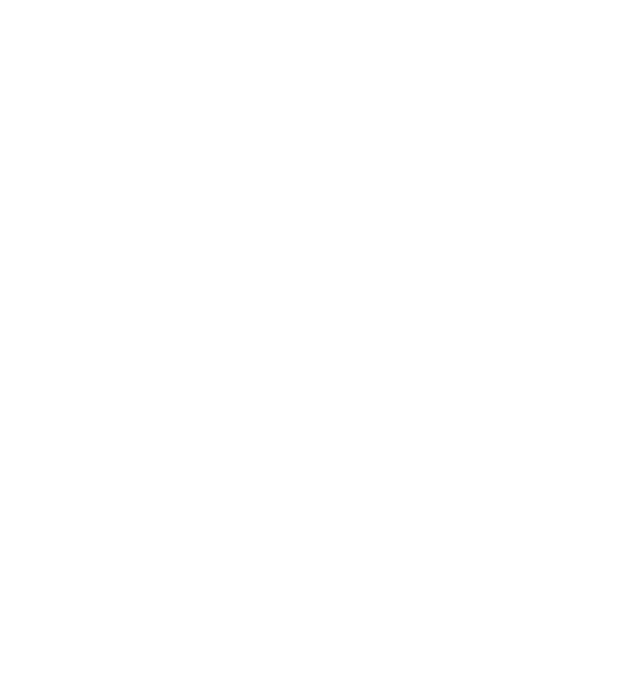
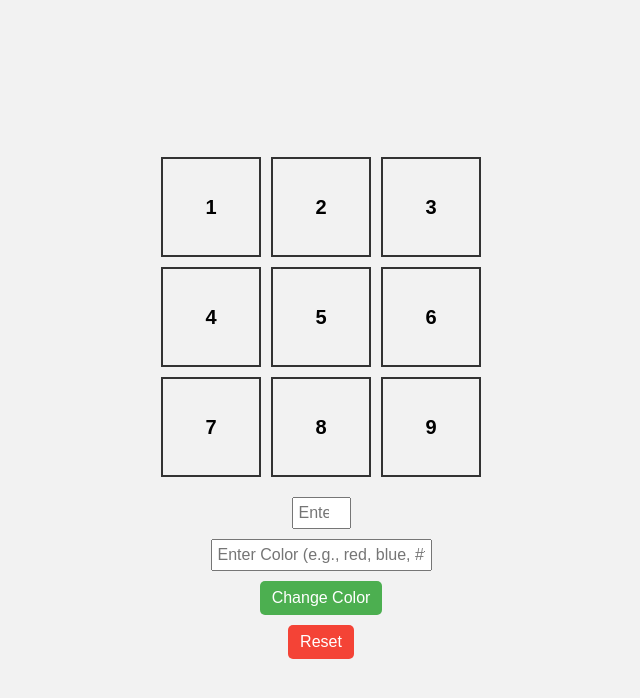
Before and after one commit to acciojob/Replit-Asian-Paints-mahaltrupti, a website: page main.html in a window 1280 px wide. Shown: the whole page, without its empty margins (319-959 px from the left). Drawn offline with Linux system fonts and the light colour scheme.

Commit message:
created a submission

```diff
--- a/main.html
+++ b/main.html
@@ -8,6 +8,25 @@
 
 <body>
 	<!-- the entire body must be written by student -->
+	  <div id="grid-container">
+    <!-- Grid Items -->
+    <div class="grid-item" id="1">1</div>
+    <div class="grid-item" id="2">2</div>
+    <div class="grid-item" id="3">3</div>
+    <div class="grid-item" id="4">4</div>
+    <div class="grid-item" id="5">5</div>
+    <div class="grid-item" id="6">6</div>
+    <div class="grid-item" id="7">7</div>
+    <div class="grid-item" id="8">8</div>
+    <div class="grid-item" id="9">9</div>
+  </div>
+
+  <div class="controls">
+    <input type="number" id="block_id" placeholder="Enter Block ID (1-9)" min="1" max="9">
+    <input type="text" id="colour_id" placeholder="Enter Color (e.g., red, blue, #ff0000)">
+    <button id="change_button">Change Color</button>
+    <button id="Reset">Reset</button>
+  </div>
     <script type="text/javascript" src="./script.js">
 </script>
 
--- a/script.js
+++ b/script.js
@@ -1 +1,30 @@
 //your JS code here. If required.
+ const changeButton = document.getElementById("change_button");
+    const resetButton = document.getElementById("Reset");
+
+    changeButton.addEventListener("click", () => {
+      const blockId = document.getElementById("block_id").value;
+      const color = document.getElementById("colour_id").value;
+      const allBlocks = document.querySelectorAll(".grid-item");
+
+      // Reset all grid colors to transparent
+      allBlocks.forEach(block => {
+        block.style.backgroundColor = "transparent";
+      });
+
+      // Change the color of the selected block if valid
+      const selectedBlock = document.getElementById(blockId);
+      if (selectedBlock) {
+        selectedBlock.style.backgroundColor = color;
+      } else {
+        alert("Invalid Block ID! Please enter a number between 1 and 9.");
+      }
+    });
+
+    resetButton.addEventListener("click", () => {
+      document.querySelectorAll(".grid-item").forEach(block => {
+        block.style.backgroundColor = "transparent";
+      });
+      document.getElementById("block_id").value = "";
+      document.getElementById("colour_id").value = "";
+    });
--- a/styles.css
+++ b/styles.css
@@ -1 +1,59 @@
 /*  your css code here. If applicable */
+  body {
+      font-family: Arial, sans-serif;
+      display: flex;
+      flex-direction: column;
+      align-items: center;
+      justify-content: center;
+      height: 100vh;
+      background-color: #f2f2f2;
+    }
+
+    #grid-container {
+      display: grid;
+      grid-template-columns: repeat(3, 100px);
+      grid-template-rows: repeat(3, 100px);
+      gap: 10px;
+      margin-bottom: 20px;
+    }
+
+    .grid-item {
+      display: flex;
+      align-items: center;
+      justify-content: center;
+      background-color: transparent;
+      border: 2px solid #333;
+      font-size: 20px;
+      font-weight: bold;
+      cursor: pointer;
+    }
+
+    .controls {
+      display: flex;
+      flex-direction: column;
+      gap: 10px;
+      align-items: center;
+    }
+
+    input {
+      padding: 5px;
+      font-size: 16px;
+    }
+
+    button {
+      padding: 8px 12px;
+      font-size: 16px;
+      cursor: pointer;
+      border: none;
+      border-radius: 5px;
+    }
+
+    #change_button {
+      background-color: #4CAF50;
+      color: white;
+    }
+
+    #Reset {
+      background-color: #f44336;
+      color: white;
+    }
```
